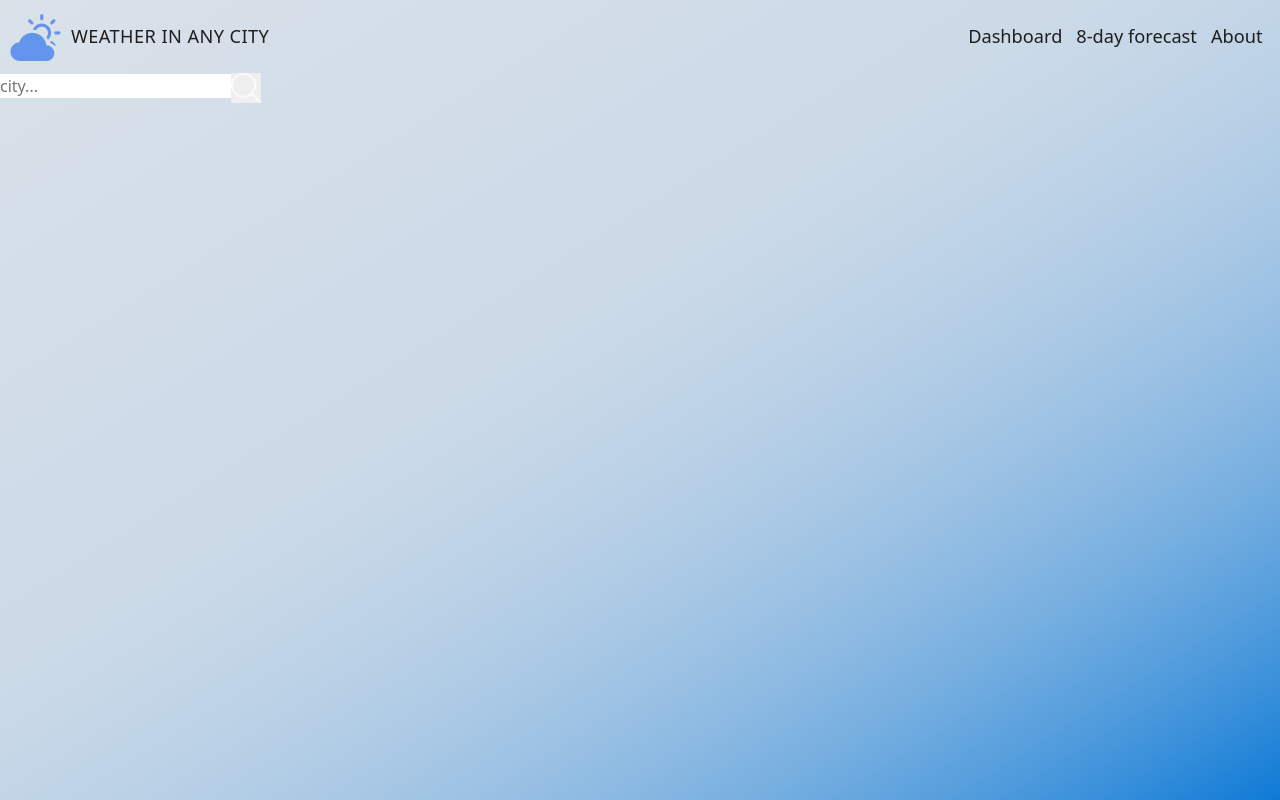
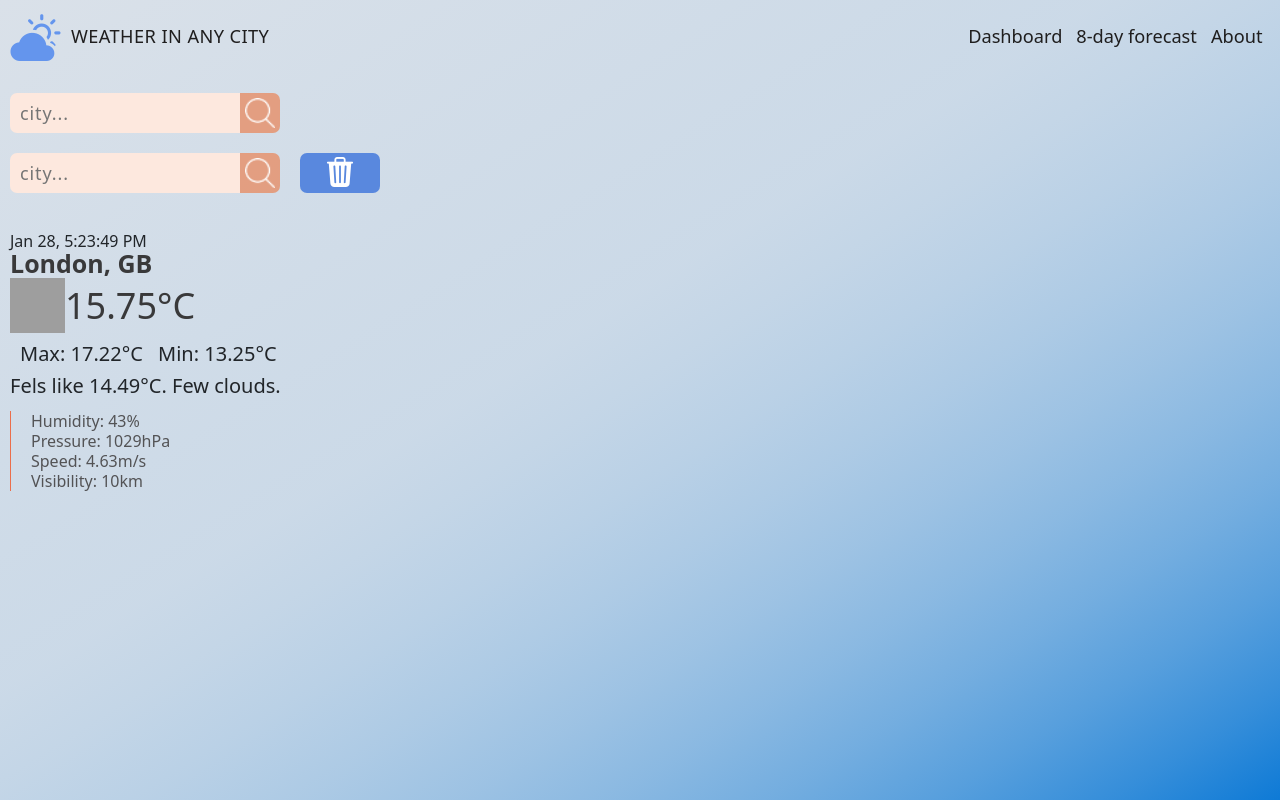
Before and after one commit to MariiaUdovytska/React-Learn-and-Practice, a React (Create React App) app: page / in a window 1280 px wide. Built offline with nearby package versions, Linux system fonts and the light colour scheme; grey boxes are pictures that could not be loaded.

Commit message:
add styles for search form Forecast

```diff
--- a/src/App.css
+++ b/src/App.css
@@ -104,8 +104,6 @@ body {
 .App {
   font-size: 16px;
 }
-.Wrapper {
-}
 .Header {
   display: flex;
   flex-direction: row;
@@ -117,7 +115,6 @@ body {
   text-transform: uppercase;
   font-weight: 500;
 }
-
 .LogoWName {
   margin-left: 10px;
   display: flex;
@@ -152,27 +149,7 @@ body {
 	text-shadow: 5px 5px 8px #0e7ad6;
 }
 
-.Menu {
-}
-.UlMenu {
-  font-size: 1.3rem;
-  display: flex;
-  margin-bottom: 0;
-}
-.UlMenu li {
-  margin-right: 6vh;
-}
-.UlMenu li:hover {
-  transition: all ease 0.5s;
-  text-shadow: 5px 10px 8px #12127e;
-  color: #12127e;
-}
 
-
-
-
-.Weather__search {
-}
 .Weather__search-actions{
 	display: flex;
 	margin: 20px 0px 0px 10px;
@@ -200,6 +177,7 @@ body {
 }
 
 .Weather__btn {
+
   background-color: rgba(233, 138, 94, 0.747);
   height: 40px;
   width: 40px;
--- a/src/App.js
+++ b/src/App.js
@@ -11,8 +11,9 @@ function App() {
 		<div className="App">
 			<div className='Wrapper'>
 				<Navibar firstHeader={{name:"Weather in any city"}}/>
-				{/* <AddWeatherCities/> */}
 				<Forecast/>
+				<AddWeatherCities/>
+
 			</div>
 		</div>
 	);
--- a/src/Forcast.css
+++ /dev/null
@@ -1,94 +0,0 @@
-@import url("https://fonts.googleapis.com/css2?family=Roboto:wght@300;400;500;700&display=swap");
-
-* {
-  padding: 0;
-  margin: 0;
-  border: 0;
-}
-
-*,
-*:before,
-*:after {
-  /*
-	 -moz-box-sizing: border-box;
-	 -webkit-box-sizing: border-box;
-	 box-sizing: border-box;
-	 */
-}
-
-:focus,
-:active {
-  outline: none;
-}
-
-a:focus,
-a:active {
-  outline: none;
-}
-
-nav,
-footer,
-header,
-aside {
-  display: block;
-}
-
-html,
-body {
-  height: 100%;
-  width: 100%;
-  font-size: 100%;
-  line-height: 1;
-  font-size: 14px;
-  -ms-text-size-adjust: 100%;
-  -moz-text-size-adjust: 100%;
-  -webkit-text-size-adjust: 100%;
-}
-
-input,
-button,
-textarea {
-  font-family: inherit;
-}
-
-input::-ms-clear {
-  display: none;
-}
-
-button {
-  cursor: pointer;
-}
-
-button::-moz-focus-inner {
-  padding: 0;
-  border: 0;
-}
-
-a,
-a:visited {
-  text-decoration: none;
-}
-
-a:hover {
-  text-decoration: none;
-}
-
-ul li {
-  list-style: none;
-}
-
-img {
-  vertical-align: top;
-}
-
-h1,
-h2,
-h3,
-h4,
-h5,
-h6 {
-  font-size: inherit;
-  font-weight: 400;
-}
-
-/*--------------------*/
--- /dev/null
+++ b/src/Forecast.css
@@ -0,0 +1,46 @@
+
+.forecast__search{
+	margin: 20px 0px 0px 10px;
+}
+.forecast__search-actions{
+	display: flex;
+}
+.forecast__search-form{
+	display: flex;
+	margin-right: 20px;
+}
+.forecast__input{
+	background-color: rgb(253, 232, 222);
+	width: 230px;
+	height: 40px;
+	font-size: 18px;
+	letter-spacing: 0.05em;
+	padding-left: 10px;
+	background-clip: unset;
+	border: unset;
+	border-top-left-radius: 7px;
+	border-top-right-radius: 0;
+	border-bottom-left-radius: 7px;
+	border-bottom-right-radius: 0;
+}
+.forecast__input:focus {
+	border: 2px solid rgba(233, 138, 94, 0.747);
+ }
+.forecast__btn{
+	background-color: rgba(233, 138, 94, 0.747);
+  height: 40px;
+  width: 40px;
+  border: unset;
+  border-top-left-radius: 0;
+  border-top-right-radius: 7px;
+  border-bottom-left-radius: 0;
+  border-bottom-right-radius: 7px;
+}
+.forecast__btn:hover{
+	border-top: 1px solid rgba(241, 128, 76, 0.747);
+	border-right: 1px solid rgba(241, 128, 76, 0.747);
+	border-bottom: 1px solid rgba(241, 128, 76, 0.747);
+}
+ .forecast__btn-img img{
+	display: block;
+}
--- a/src/Forecast.js
+++ b/src/Forecast.js
@@ -1,6 +1,7 @@
 import React from 'react';
 import DataWeatherForecast from './DataWeatherForecast';
 import icon_search from './img/weather/icon_search.png'
+import './Forecast.css';
 
 class Forecast extends React.Component {
 	constructor(props) {
```
